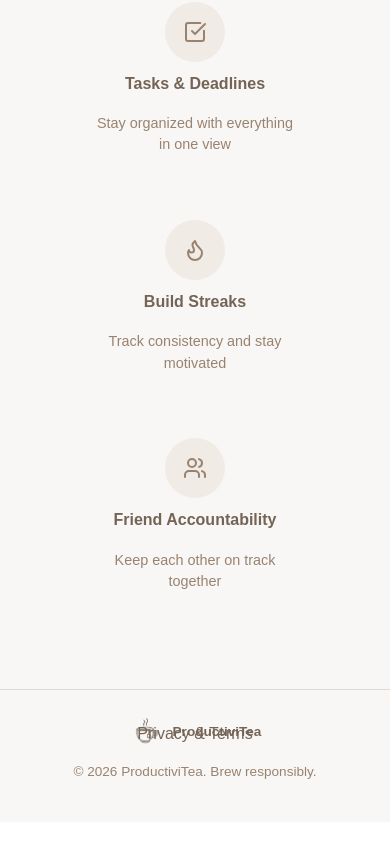
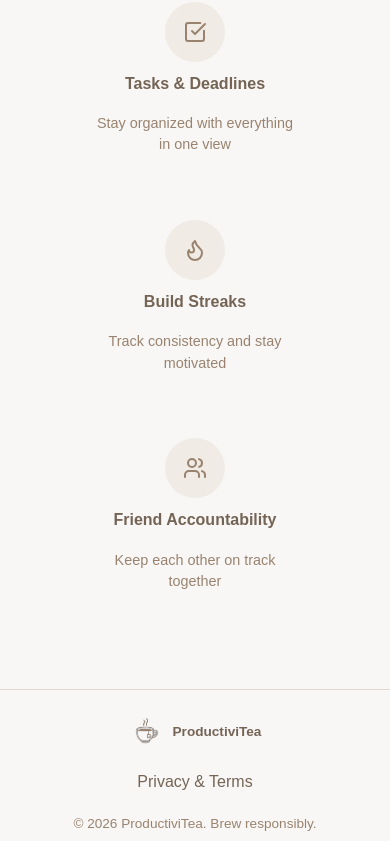
Before and after one commit to Oasis-NEU/s26-group-9, a React (Vite) app in the folder react-appp/: page / in a window 390 px wide. Shown: the part 1156-1997 px from the top of the page. Built offline with nearby package versions, Linux system fonts and the light colour scheme; a web font is replaced by a local one.

Commit message:
please fix the overlpa of privacy and logo

```diff
--- a/react-appp/src/pages/launch.css
+++ b/react-appp/src/pages/launch.css
@@ -233,10 +233,12 @@
         gap: 12px;
         text-align: center;
         padding: 20px;
+        position: static;
     }
 
-    .launch-footer .launch-btn-login {
-        position: static;
-        transform: none;
+    .launch-footer > * {
+        position: static !important;
+        transform: none !important;
+        left: auto !important;
     }
 }
```
